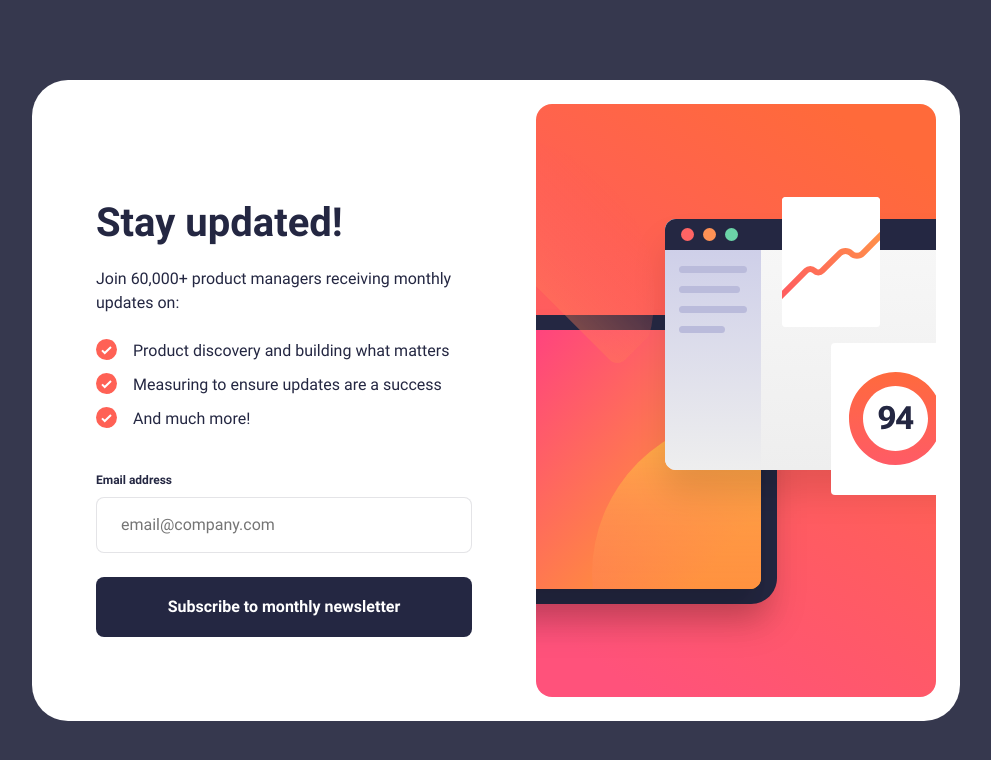
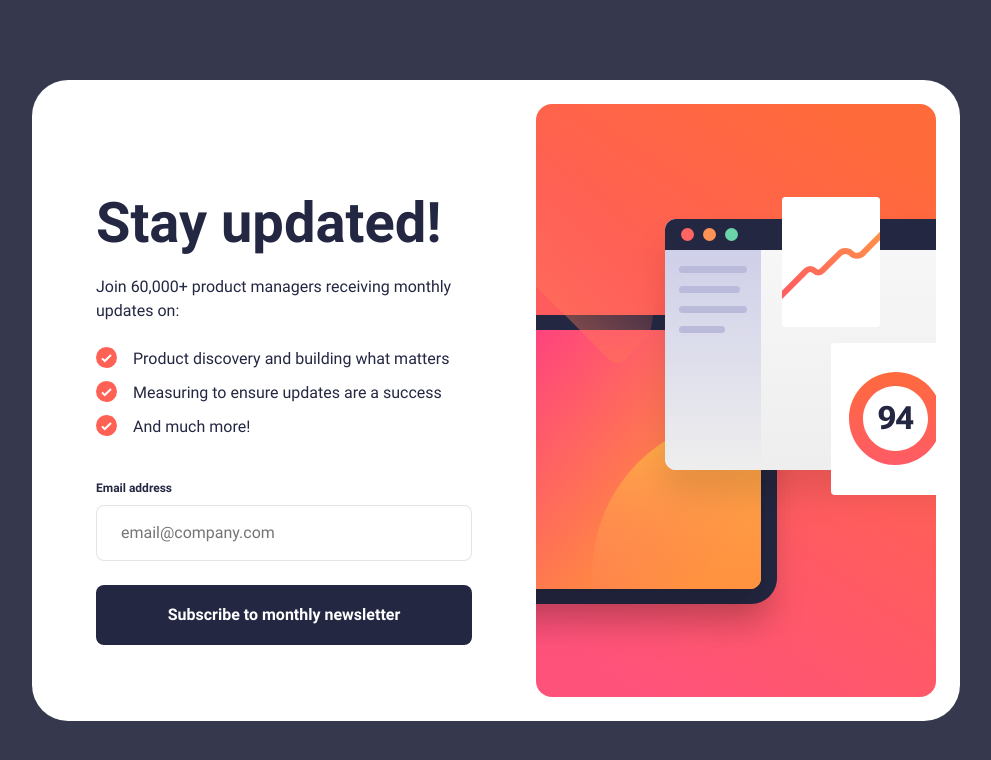
Before and after one commit to eestaniel/frontend-mentor-challenges, a React (Vite) app in the folder newsletter/: page / in a window 1280 px wide. Shown: the top 760 px of the page, without its empty margins (144-1135 px from the left). Built offline with nearby package versions, Linux system fonts and the light colour scheme.

Commit message:
fix: fix header size

```diff
--- a/newsletter/src/components/newsletter/newsletter.module.css
+++ b/newsletter/src/components/newsletter/newsletter.module.css
@@ -131,6 +131,12 @@
             margin-inline: 0;
             padding-left: 2.5rem;
             padding-right: 4rem;
+
+            & .textWrapper {
+                & h1 {
+                    font-size: 3.5rem;
+                }
+            }
         }
 
         & figure {
```
